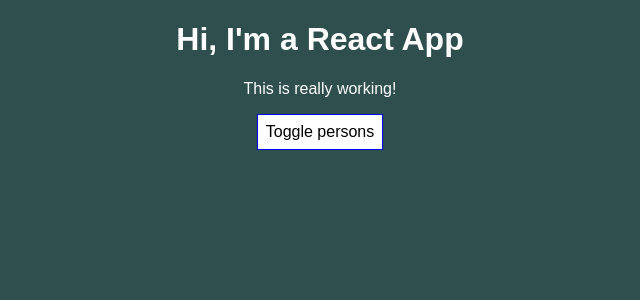
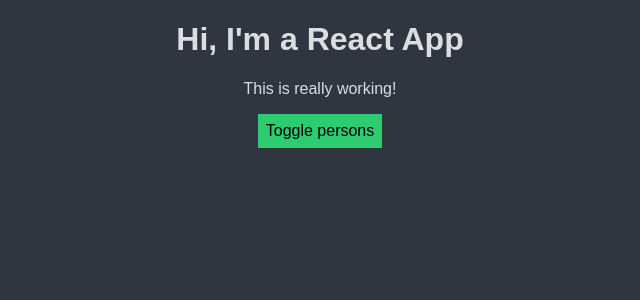
Before and after one commit to edsonjmv/react-complete-guide, a React (Create React App) app: page / in a window 1280 px wide. Shown: the top 300 px of the page, without its empty margins (320-960 px from the left). Built offline with nearby package versions, Linux system fonts and the light colour scheme.

Commit message:
Previous to npm run eject

```diff
--- a/package.json
+++ b/package.json
@@ -3,6 +3,7 @@
   "version": "0.1.0",
   "private": true,
   "dependencies": {
+    "radium": "^0.24.0",
     "react": "^16.3.2",
     "react-dom": "^16.3.2"
   },
--- a/src/App.css
+++ b/src/App.css
@@ -1,3 +1,11 @@
 .App {
   text-align: center;
 }
+
+.red {
+  color: #e84118;
+}
+
+.bold {
+  font-weight: bold;
+}
--- a/src/App.js
+++ b/src/App.js
@@ -45,11 +45,13 @@ class App extends Component {
   render() {
 
     const style = {
-      backgroundColor: 'white',
+      backgroundColor: '#2ecc71',
       font: 'inherit',
-      border: '1px solid blue',
+      color: '#000',
+      border: '0',
       padding: '8px',
-      cursor: 'pointer'
+      cursor: 'pointer',
+      outline: 'none',
     };
 
     let persons = null;
@@ -67,12 +69,22 @@ class App extends Component {
           })}
         </div>
       );
+      style.backgroundColor = '#e74c3c';
+      style.color = '#fff';
+    }
+
+    const classes = [];
+    if (this.state.persons.length <= 2) {
+      classes.push('red');
+    }
+    if (this.state.persons.length <= 1) {
+      classes.push('bold');
     }
 
     return (
       <div className="App">
         <h1>Hi, I'm a React App</h1>
-        <p>This is really working!</p>
+        <p className={classes.join(' ')}>This is really working!</p>
         <button
           style={style}
           onClick={this.togglePersonsHandler}>
--- a/src/index.css
+++ b/src/index.css
@@ -2,6 +2,6 @@ body {
   margin: 0;
   padding: 0;
   font-family: sans-serif;
-  background-color: darkslategray;
-  color: #fff;
+  background-color: #2f3640;
+  color: #dcdde1;
 }
```
Also changed, not shown: 1 other file (tests, documents, lock files or other folders).
